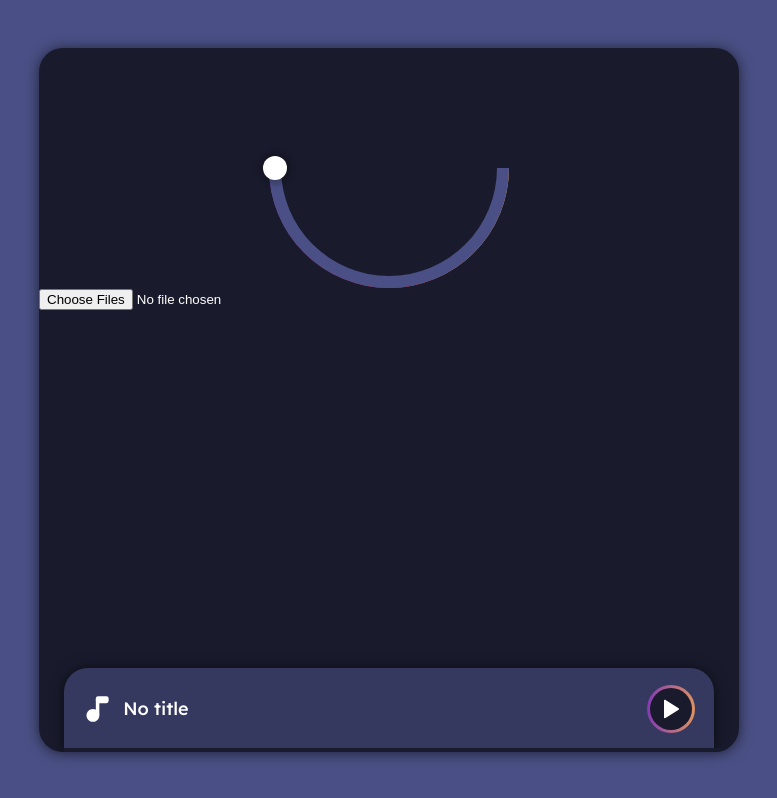
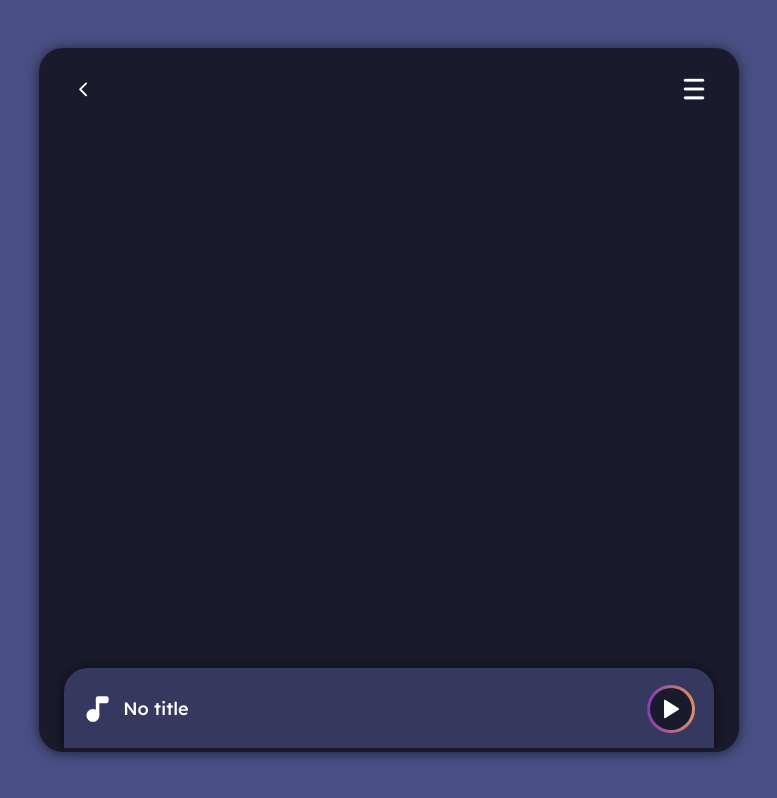
Before and after one commit to AKAspanion/music-app, a React (Create React App) app: page / in a window 1280 px wide. Shown: the whole page, without its empty margins (251-1028 px from the left). Built offline with nearby package versions, Linux system fonts and the light colour scheme.

Commit message:
✨ Home created

```diff
--- a/src/app/index.tsx
+++ b/src/app/index.tsx
@@ -1,12 +1,12 @@
 import { useEffect, useRef, useState } from 'react';
 import { useDispatch, useSelector } from 'react-redux';
 
-import { Slider, Visualizer } from '../components';
+import { Header, Slider, Visualizer } from '../components';
 import { useResize } from '../hooks';
 
 import { ADD_SONGS, PAUSE_SONG, PLAY_SONG, RESUME_SONG } from '../redux';
 import AudioSession from '../services/audio-session';
-import { NowPlaying, Paylist } from '../views';
+import { Home, NowPlaying, Playlist } from '../views';
 import './styles.css';
 
 function App() {
@@ -134,21 +134,39 @@ function App() {
   return (
     <div ref={ref} className="app__wrapper">
       <div className="app__container">
-        <Slider
+        <Header />
+        <Home
+          playlist={
+            <Playlist
+              songs={songs}
+              playState={playState}
+              onClick={(index: number) =>
+                index === playState.index
+                  ? playState.playing
+                    ? pauseSong()
+                    : resumeSong()
+                  : dispatch(PLAY_SONG(index))
+              }
+            />
+          }
+        />
+
+        {/* <Slider
           value={range}
           onTouch={() => pauseSong()}
           onTouchEnd={() => resumeSong()}
           onChange={(v: number) => timeDrag(v)}
-        />
-        <Visualizer
+        /> */}
+        {/* <Visualizer
           width={size.width}
           audio={audioPlayer()}
           onError={() => nextSong()}
           playing={playState.playing}
           className="app__visualizer"
-        />
+        /> */}
         <div className="app__content">
           <input
+            hidden
             multiple
             type="file"
             accept="audio/mp3"
@@ -161,17 +179,6 @@ function App() {
             onEnded={() => handleSongEnd()}
             onTimeUpdate={() => updateTime()}
           ></audio>
-          <Paylist
-            songs={songs}
-            playState={playState}
-            onClick={(index: number) =>
-              index === playState.index
-                ? playState.playing
-                  ? pauseSong()
-                  : resumeSong()
-                : dispatch(PLAY_SONG(index))
-            }
-          />
         </div>
         <NowPlaying
           percent={range}
--- /dev/null
+++ b/src/components/header/index.tsx
@@ -0,0 +1,25 @@
+import './styles.css';
+
+import back from '../../assets/icons/back.svg';
+import menu from '../../assets/icons/menu.svg';
+
+type HeaderProps = {};
+
+const Header = ({}: HeaderProps) => {
+  return (
+    <div className="header">
+      <div className="header__menu__left">
+        <div className="header__icon">
+          <img alt="close" src={back} />
+        </div>
+      </div>
+      <div className="header__menu__right">
+        <div className="header__icon">
+          <img alt="close" src={menu} />
+        </div>
+      </div>
+    </div>
+  );
+};
+
+export default Header;
--- /dev/null
+++ b/src/components/header/styles.css
@@ -0,0 +1,27 @@
+.header {
+  width: 100%;
+  height: 88px;
+  display: flex;
+  align-items: center;
+  justify-content: space-between;
+}
+.header__menu__left {
+  padding-left: var(--padding);
+}
+.header__menu__right {
+  padding-right: var(--padding);
+}
+
+.header__icon {
+  width: 42px;
+  height: 42px;
+  display: flex;
+  cursor: pointer;
+  border-radius: 24px;
+  align-items: center;
+  justify-content: center;
+  transition: background 0.3s ease;
+}
+.header__icon:hover {
+  background: var(--bg-color-accent);
+}
--- a/src/components/index.ts
+++ b/src/components/index.ts
@@ -1,5 +1,6 @@
 import Button from './button';
 import Slider from './slider';
+import Header from './header';
 import Visualizer from './visualizer';
 
-export { Button, Slider, Visualizer };
+export { Header, Button, Slider, Visualizer };
--- /dev/null
+++ b/src/views/home/index.tsx
@@ -0,0 +1,11 @@
+import './styles.css';
+
+type HomeProps = {
+  playlist: React.ReactNode;
+};
+
+const Home = ({ playlist }: HomeProps) => {
+  return <div className="home">{playlist}</div>;
+};
+
+export default Home;
--- /dev/null
+++ b/src/views/home/styles.css
@@ -0,0 +1,6 @@
+.home {
+  width: 100%;
+  overflow-y: auto;
+  height: calc(100% - 88px);
+  padding-bottom: calc(var(--padding) * 2);
+}
--- a/src/views/index.ts
+++ b/src/views/index.ts
@@ -1,4 +1,5 @@
-import Paylist from './playlist';
+import Home from './home';
+import Playlist from './playlist';
 import NowPlaying from './now-playing';
 
-export { Paylist, NowPlaying };
+export { Home, Playlist, NowPlaying };
--- a/src/views/playlist/index.tsx
+++ b/src/views/playlist/index.tsx
@@ -10,7 +10,7 @@ type PlaylistProps = {
   onClick: Function;
 };
 
-const Paylist = ({
+const Playlist = ({
   grid = false,
   songs,
   onClick,
@@ -39,4 +39,4 @@ const Paylist = ({
   );
 };
 
-export default Paylist;
+export default Playlist;
--- a/src/views/playlist/styles.css
+++ b/src/views/playlist/styles.css
@@ -9,10 +9,10 @@
   font-size: 16px;
   font-weight: 500;
   align-items: center;
-  margin-top: var(--padding);
   box-shadow: var(--box-shadow);
   background: var(--bg-color-accent-2);
   border-radius: calc(var(--padding) / 2);
+  margin-bottom: calc(var(--padding) * 1.2);
   padding: var(--item-padding);
 }
 
```
Also changed, not shown: src/assets/icons/back.svg, src/assets/icons/menu.svg.
